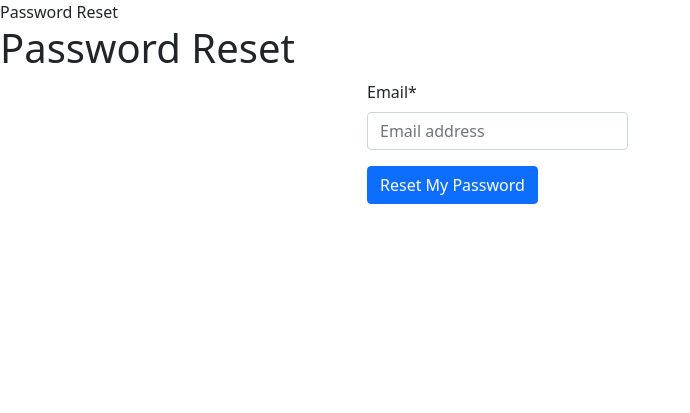
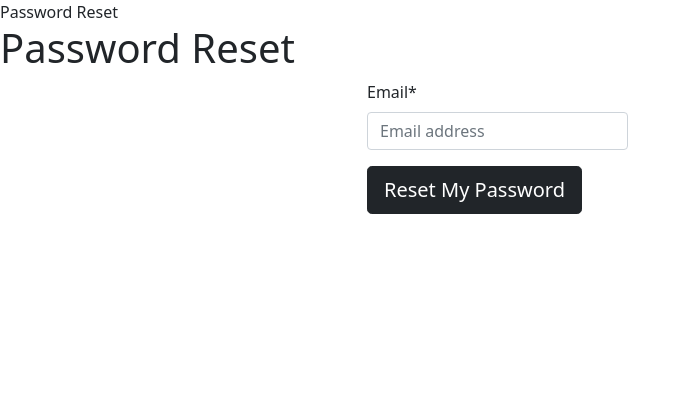
Before and after one commit to primarypigments/papas_pizza, a Django app: page /accounts/password/reset/ in a window 1280 px wide. Shown: the part 66-479 px from the top of the page, without its empty margins (0-690 px from the left). Run offline with Django 5.2, Linux system fonts and the light colour scheme; some libraries are stand-ins or nearby versions.

Commit message:
Update styles on Password Reset page

```diff
--- a/templates/account/password_reset.html
+++ b/templates/account/password_reset.html
@@ -21,7 +21,7 @@
                 {% crispy form %}
                 <div class="form-group row">
                     <div class="col-sm-12">
-                        <button class="btn btn-primary btn-block" type="submit" name="action">{% trans 'Reset My Password' %}</button>
+                        <button class="btn btn-dark btn-lg" type="submit" name="action">{% trans 'Reset My Password' %}</button>
                     </div>
                 </div>
             </form>
```
